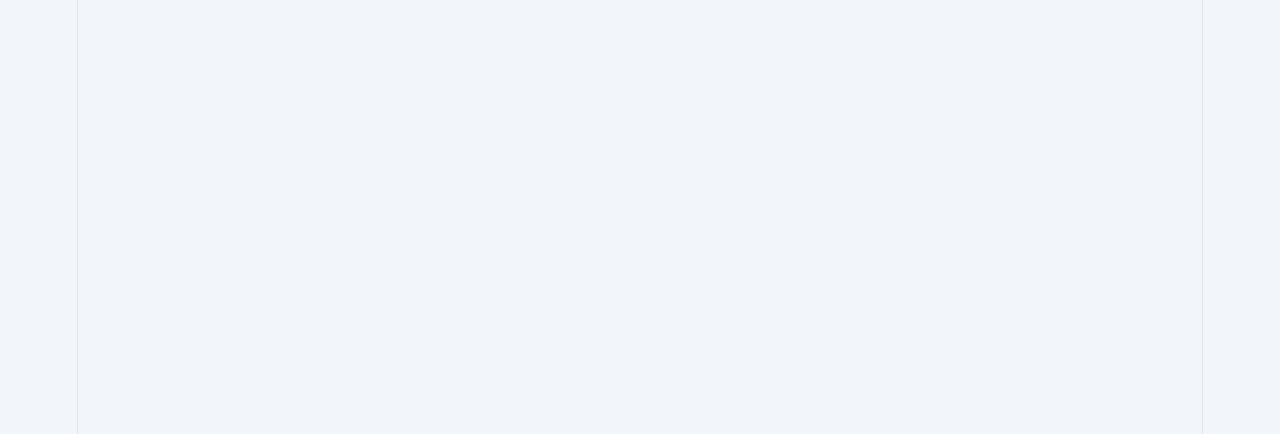
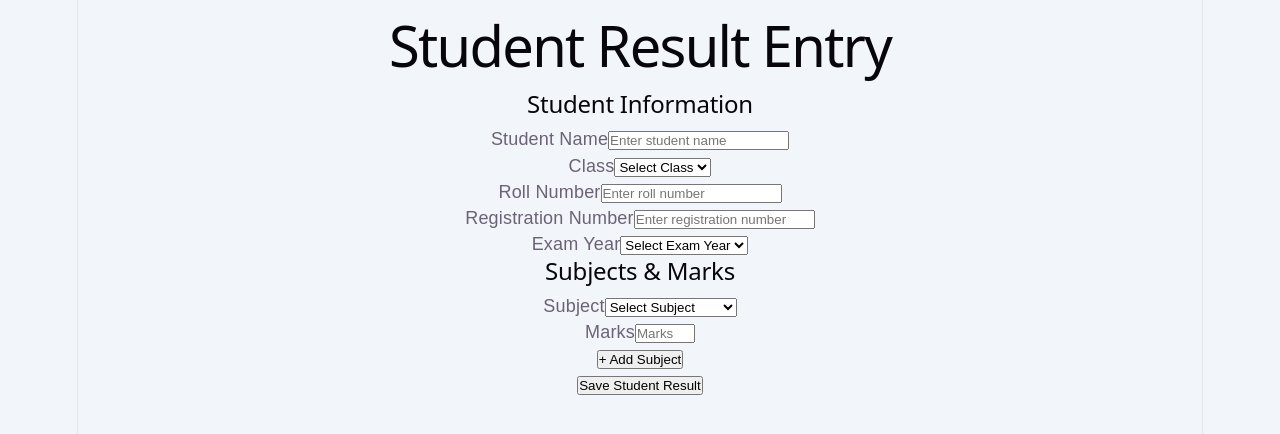
Before and after one commit to SouravVSarkar/abc-school, a React (Vite) app in the folder schinterface/: page /student-result in a window 1280 px wide. Before the commit this address had no page. Shown: the top 434 px of the page. Built offline with nearby package versions, Linux system fonts and the light colour scheme.

Commit message:
Update student profile and view student backend

```diff
--- a/schinterface/src/App.jsx
+++ b/schinterface/src/App.jsx
@@ -5,6 +5,7 @@ import StudentApplication from "./pages/Application";
 import RegisterStudent from "./Student/RegisterStudent";
 import StudentSearch from "./Student/ViewProfile";
 import CreateExam from "./Student/UpdateExamSchedule";
+import AdminResult from "./Student/Result";
 
 function App() {
   return (
@@ -16,6 +17,7 @@ function App() {
         <Route path="/register-student" element={<RegisterStudent />} />
         <Route path="/view-profile" element={<StudentSearch />} />
         <Route path="/create-exam" element={<CreateExam />} />
+        <Route path="/student-result" element={<AdminResult />} />
 
 
       </Routes>
--- /dev/null
+++ b/schinterface/src/Student/Result.jsx
@@ -0,0 +1,327 @@
+import React, { useState } from "react";
+
+function AdminResult() {
+
+    const [student, setStudent] = useState({
+        name: "",
+        className: "",
+        roll: "",
+        registration: "",
+        examYear: ""
+    });
+
+    const [subjects, setSubjects] = useState([
+        {
+            subject: "",
+            marks: ""
+        }
+    ]);
+
+    const subjectList = [
+        "Bengali",
+        "English",
+        "Mathematics",
+        "Physics",
+        "Chemistry",
+        "Biology",
+        "Computer Science",
+        "History",
+        "Geography",
+        "Political Science",
+        "Economics"
+    ];
+
+    // student information change
+    const handleStudentChange = (e) => {
+        setStudent({
+            ...student,
+            [e.target.name]: e.target.value
+        });
+    };
+
+    // subject/marks change
+    const handleSubjectChange = (index, field, value) => {
+
+        const updatedSubjects = [...subjects];
+
+        updatedSubjects[index][field] = value;
+
+        setSubjects(updatedSubjects);
+    };
+
+    // add another subject
+    const addSubject = () => {
+
+        setSubjects([
+            ...subjects,
+            {
+                subject: "",
+                marks: ""
+            }
+        ]);
+    };
+
+    // remove subject
+    const removeSubject = (index) => {
+
+        const updatedSubjects = subjects.filter(
+            (_, i) => i !== index
+        );
+
+        setSubjects(updatedSubjects);
+    };
+
+    // submit form
+    const handleSubmit = (e) => {
+
+        e.preventDefault();
+
+        const resultData = {
+            ...student,
+            subjects: subjects
+        };
+
+        console.log("Student Result:");
+        console.log(resultData);
+
+        alert("Student result saved successfully!");
+    };
+
+    return (
+
+        <div className="admin-container">
+
+            <h1>Student Result Entry</h1>
+
+            <form onSubmit={handleSubmit}>
+
+                {/* Student Information */}
+
+                <div className="student-information">
+
+                    <h2>Student Information</h2>
+
+                    <div className="form-group">
+
+                        <label>Student Name</label>
+
+                        <input
+                            type="text"
+                            name="name"
+                            value={student.name}
+                            onChange={handleStudentChange}
+                            placeholder="Enter student name"
+                            required
+                        />
+
+                    </div>
+
+
+                    <div className="form-group">
+
+                        <label>Class</label>
+
+                        <select
+                            name="className"
+                            value={student.className}
+                            onChange={handleStudentChange}
+                            required
+                        >
+
+                            <option value="">
+                                Select Class
+                            </option>
+
+                            <option value="6">Class 6</option>
+                            <option value="7">Class 7</option>
+                            <option value="8">Class 8</option>
+                            <option value="9">Class 9</option>
+                            <option value="10">Class 10</option>
+                            <option value="11">Class 11</option>
+                            <option value="12">Class 12</option>
+
+                        </select>
+
+                    </div>
+
+
+                    <div className="form-group">
+
+                        <label>Roll Number</label>
+
+                        <input
+                            type="number"
+                            name="roll"
+                            value={student.roll}
+                            onChange={handleStudentChange}
+                            placeholder="Enter roll number"
+                            required
+                        />
+
+                    </div>
+
+
+                    <div className="form-group">
+
+                        <label>Registration Number</label>
+
+                        <input
+                            type="text"
+                            name="registration"
+                            value={student.registration}
+                            onChange={handleStudentChange}
+                            placeholder="Enter registration number"
+                            required
+                        />
+
+                    </div>
+
+
+                    <div className="form-group">
+
+                        <label>Exam Year</label>
+
+                        <select
+                            name="examYear"
+                            value={student.examYear}
+                            onChange={handleStudentChange}
+                            required
+                        >
+
+                            <option value="">
+                                Select Exam Year
+                            </option>
+
+                            <option value="2026">2026</option>
+                            <option value="2027">2027</option>
+                            <option value="2028">2028</option>
+                            <option value="2029">2029</option>
+
+                        </select>
+
+                    </div>
+
+                </div>
+
+
+                {/* Subjects */}
+
+                <div className="subjects-section">
+
+                    <h2>Subjects & Marks</h2>
+
+                    {subjects.map((item, index) => (
+
+                        <div
+                            className="subject-row"
+                            key={index}
+                        >
+
+                            <div>
+
+                                <label>
+                                    Subject
+                                </label>
+
+                                <select
+                                    value={item.subject}
+                                    onChange={(e) =>
+                                        handleSubjectChange(
+                                            index,
+                                            "subject",
+                                            e.target.value
+                                        )
+                                    }
+                                    required
+                                >
+
+                                    <option value="">
+                                        Select Subject
+                                    </option>
+
+                                    {subjectList.map((subject) => (
+
+                                        <option
+                                            key={subject}
+                                            value={subject}
+                                        >
+                                            {subject}
+                                        </option>
+
+                                    ))}
+
+                                </select>
+
+                            </div>
+
+
+                            <div>
+
+                                <label>
+                                    Marks
+                                </label>
+
+                                <input
+                                    type="number"
+                                    min="0"
+                                    max="100"
+                                    value={item.marks}
+                                    onChange={(e) =>
+                                        handleSubjectChange(
+                                            index,
+                                            "marks",
+                                            e.target.value
+                                        )
+                                    }
+                                    placeholder="Marks"
+                                    required
+                                />
+
+                            </div>
+
+
+                            {subjects.length > 1 && (
+
+                                <button
+                                    type="button"
+                                    onClick={() =>
+                                        removeSubject(index)
+                                    }
+                                >
+                                    Remove
+                                </button>
+
+                            )}
+
+                        </div>
+
+                    ))}
+
+
+                    <button
+                        type="button"
+                        onClick={addSubject}
+                    >
+                        + Add Subject
+                    </button>
+
+                </div>
+
+
+                {/* Submit */}
+
+                <div className="submit-section">
+
+                    <button type="submit">
+                        Save Student Result
+                    </button>
+
+                </div>
+
+            </form>
+
+        </div>
+    );
+}
+
+export default AdminResult;
--- a/schinterface/src/pages/Admin.jsx
+++ b/schinterface/src/pages/Admin.jsx
@@ -4,6 +4,7 @@ import "../styles/Admin.css";
 import Register from "../Student/RegisterStudent"; // Route target component
 import StudentSearch from "../Student/ViewProfile";
 import CreateExam from "../Student/UpdateExamSchedule";
+import AdminResult from "../Student/Result";
 
 function AdminDashboard() {
   const navigate = useNavigate();
@@ -49,6 +50,11 @@ function AdminDashboard() {
       navigate("/create-exam");
       break;
 
+       case "Results":
+      navigate("/student-result");
+      break;
+
+
 
 
 
```
